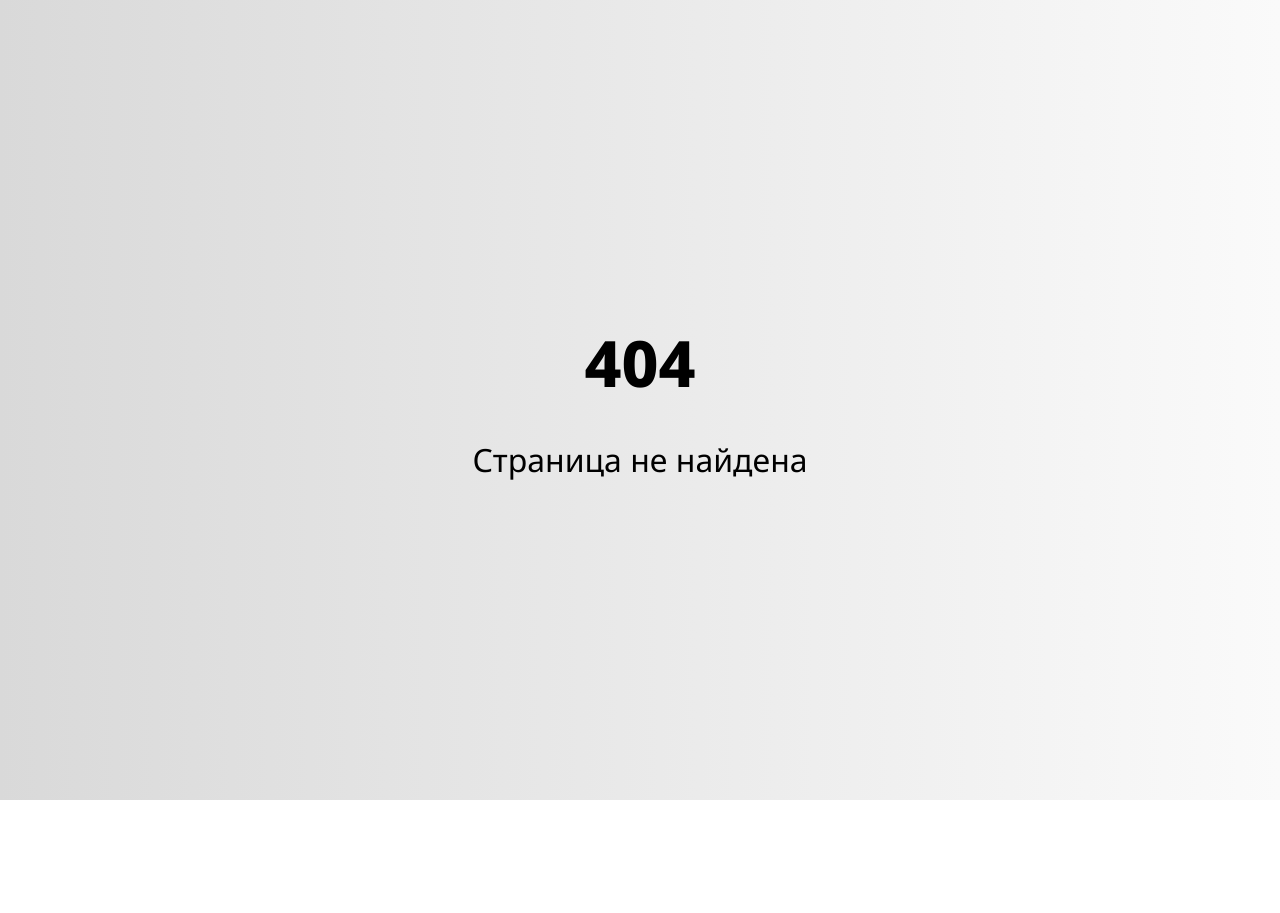
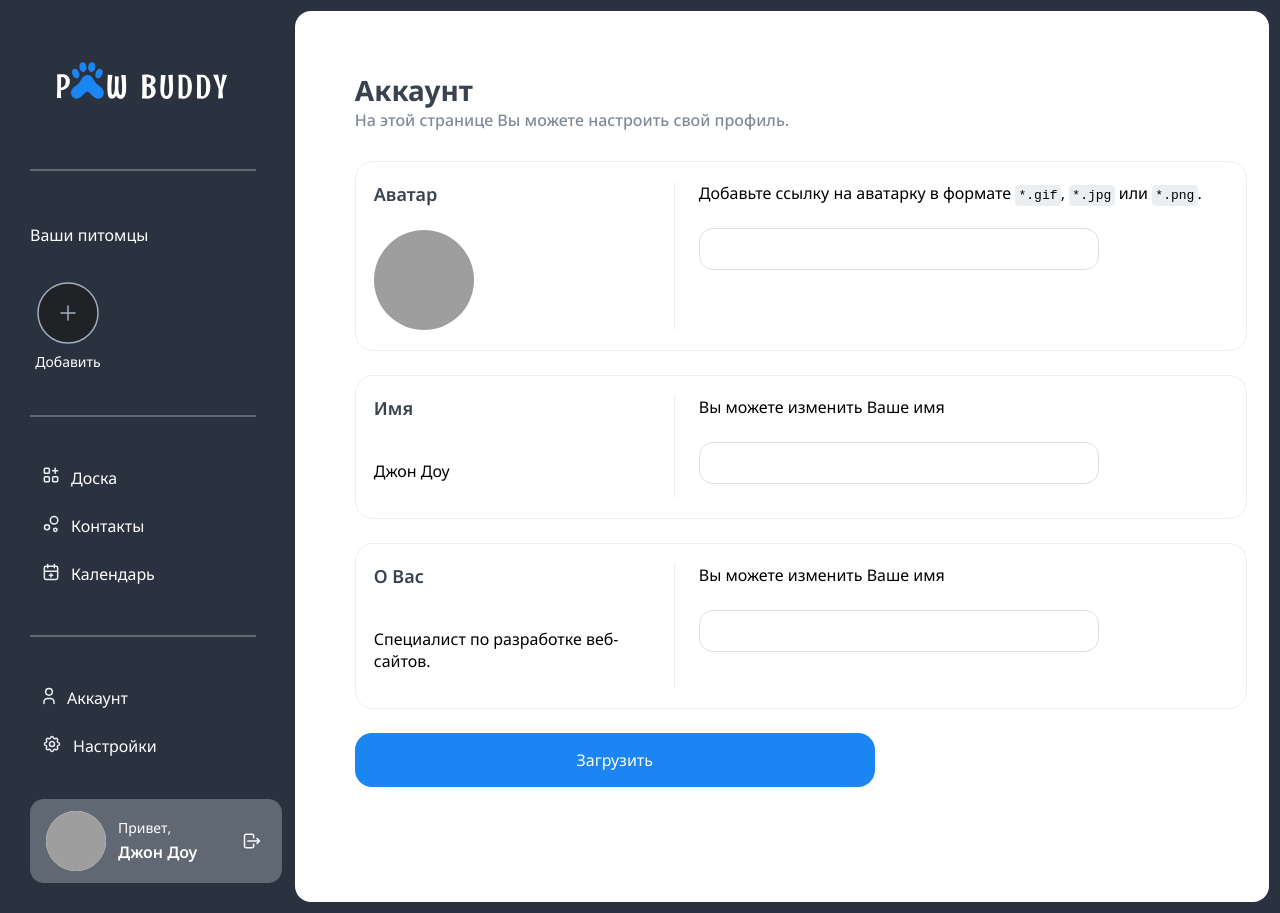
Before and after one commit to Deadend4/petApp, a React app: page /account in a window 1280 px wide. Before the commit this address had no page. Before the commit the page ends 800 px from the top, so only its background shows below. Built offline with nearby package versions, Linux system fonts and the light colour scheme; grey boxes are pictures that could not be loaded.

Commit message:
add account page

```diff
--- a/database/profileDB.json
+++ b/database/profileDB.json
@@ -1,13 +1,12 @@
 {
   "profile": {
     "user": {
-      "id": "1",
-      "name": "John Doe",
+      "id": 1,
+      "name": "Джон Доу",
       "age": 25,
-      "bio": "Hello, I'm John Doe. I like to play video games.",
-      "avatar": "https://sneg.top/uploads/posts/2023-06/1687873080_sneg-top-p-zelenaya-avatarka-diskord-instagram-37.png",
-      "rating": "4.2",
-      "pets": [{}]
+      "bio": "Специалист по разработке веб-сайтов.",
+      "avatar": "https://i.yapx.cc/MwR1U.gif",
+      "rating": 4.2
     }
   }
 }
--- a/src/index.tsx
+++ b/src/index.tsx
@@ -8,6 +8,7 @@ import MainScreenPage from "./router/MainScreenPage";
 import SettingsPage from "./router/SettingsPage";
 import YourPetsPage from "./router/YourPetsPage";
 import CalendarPage from "./router/CalendarPage";
+import AccountPage from "./router/AccountPage";
 
 const containter = document.querySelector("#root");
 const root = createRoot(containter!);
@@ -37,6 +38,10 @@ const router = createBrowserRouter([
         path: "/calendar",
         element: <CalendarPage />,
       },
+      {
+        path: "/account",
+        element: <AccountPage />,
+      },
     ],
   },
 ]);
--- /dev/null
+++ b/src/router/AccountPage/AccountPage.module.scss
@@ -0,0 +1,84 @@
+.accountPage {
+  display: flex;
+  flex-flow: column nowrap;
+  justify-content: space-between;
+  margin: 0 1.875rem;
+  padding: 1.875rem;
+  h2 {
+    font-size: 18px;
+    font-weight: 600;
+    color: var(--grey800);
+    width: 200px;
+    margin: 0;
+  }
+}
+
+.description {
+  margin: 1.875rem 0;
+  h1 {
+    font-size: 28px;
+    font-weight: 700;
+    color: var(--grey800);
+    margin: 0;
+    line-height: 2.375rem;
+  }
+  p {
+    font-size: 16px;
+    font-weight: 500;
+    color: var(--grey600);
+    margin: 0;
+  }
+}
+
+.accountSetting {
+  display: flex;
+  flex-flow: row nowrap;
+  gap: 1.5rem;
+  border: 1px solid var(--grey150);
+  border-radius: 18px;
+  width: 100%;
+  height: 100%;
+  padding: 20px 18px;
+}
+
+.innerSettingBlock {
+  display: flex;
+  flex-flow: column nowrap;
+  gap: 1.5rem;
+  width: 100%;
+  p {
+    margin: 0;
+  }
+  code {
+    background-color: var(--grey150);
+    border-radius: 4px;
+    padding: 0.2rem;
+  }
+}
+.innerDescriptionBlock {
+  display: flex;
+  flex-flow: column nowrap;
+  justify-content: flex-start;
+  gap: 1.5rem;
+  max-width: 300px;
+  width: 100%;
+  border-right: 1px solid var(--grey150);
+}
+
+.uploadImage {
+  display: flex;
+  flex-flow: column nowrap;
+  max-width: 400px;
+  width: 100%;
+  gap: 1.5rem;
+  form {
+    display: flex;
+    flex-flow: column nowrap;
+    gap: 1.5rem;
+  }
+}
+.form {
+  display: flex;
+  flex-flow: column nowrap;
+  gap: 1.5rem;
+}
--- /dev/null
+++ b/src/router/AccountPage/index.tsx
@@ -0,0 +1,78 @@
+import styles from "./AccountPage.module.scss";
+import SetRouterTitle from "../../utils/setRouterTitle";
+import React from "react";
+import Avatar from "../../components/Avatar";
+import {
+  getProfileAvatar,
+  getProfileBio,
+  getProfileName,
+  setProfileAvatar,
+} from "../../utils/parseProfile";
+import { useForm, SubmitHandler } from "react-hook-form";
+import Input from "../../components/Input";
+import Button from "../../components/Button";
+
+type FormValues = {
+  avatar: string;
+  name: string;
+  bio: string;
+};
+export default function AccountPage() {
+  SetRouterTitle("Аккаунт");
+  const name = getProfileName();
+  const avatar = getProfileAvatar();
+  const bio = getProfileBio();
+  const { register, handleSubmit } = useForm<FormValues>();
+  const onSubmit: SubmitHandler<FormValues> = (data) =>
+    setProfileAvatar(data.avatar);
+  return (
+    <div className={styles.accountPage}>
+      <div className={styles.description}>
+        <h1>Аккаунт</h1>
+        <p>На этой странице Вы можете настроить свой профиль.</p>
+      </div>
+      <form onSubmit={handleSubmit(onSubmit)} className={styles.form}>
+        <div className={styles.accountSetting}>
+          <div className={styles.innerDescriptionBlock}>
+            <h2>Аватар</h2>
+            <Avatar src={avatar} alt="Profile avatar" width={100} />
+          </div>
+          <div className={styles.innerSettingBlock}>
+            <p>
+              Добавьте ссылку на аватарку в формате <code>*.gif</code>,{" "}
+              <code>*.jpg</code> или <code>*.png</code>.
+            </p>
+            <div className={styles.uploadImage}>
+              <Input type="text" {...register("avatar")} />
+            </div>
+          </div>
+        </div>
+        <div className={styles.accountSetting}>
+          <div className={styles.innerDescriptionBlock}>
+            <h2>Имя</h2>
+            <p>{name}</p>
+          </div>
+          <div className={styles.innerSettingBlock}>
+            <p>Вы можете изменить Ваше имя</p>
+            <div className={styles.uploadImage}>
+              <Input type="text" {...register("name")} />
+            </div>
+          </div>
+        </div>
+        <div className={styles.accountSetting}>
+          <div className={styles.innerDescriptionBlock}>
+            <h2>О Вас</h2>
+            <p>{bio}</p>
+          </div>
+          <div className={styles.innerSettingBlock}>
+            <p>Вы можете изменить Ваше имя</p>
+            <div className={styles.uploadImage}>
+              <Input type="text" {...register("bio")} />
+            </div>
+          </div>
+        </div>
+        <Button type="submit" isPrimary={true} label={"Загрузить"} />
+      </form>
+    </div>
+  );
+}
--- a/src/router/MainScreenPage/index.tsx
+++ b/src/router/MainScreenPage/index.tsx
@@ -7,6 +7,7 @@ import SideMenuItem from "../../components/SideMenuItem";
 import SideMenuIcon from "../../svg/SideMenu/SideMenuIcon";
 import SetRouterTitle from "../../utils/setRouterTitle";
 import { Link, Outlet } from "react-router-dom";
+import { getProfileName, getProfileAvatar } from "../../utils/parseProfile";
 
 export default function MainScreenPage(): JSX.Element {
   SetRouterTitle("Ваши питомцы");
@@ -45,6 +46,7 @@ export default function MainScreenPage(): JSX.Element {
             <SideMenuItem
               icon={<SideMenuIcon type="account" />}
               title="Аккаунт"
+              link="/account"
             />
             <SideMenuItem
               icon={<SideMenuIcon type="settings" />}
@@ -53,7 +55,12 @@ export default function MainScreenPage(): JSX.Element {
             />
           </div>
 
-          <UserCard />
+          <UserCard
+            user={{
+              title: getProfileName(),
+              src: getProfileAvatar(),
+            }}
+          />
         </div>
         <div className={styles.rightSide}>
           <Outlet />
--- a/src/utils/parseProfile.tsx
+++ b/src/utils/parseProfile.tsx
@@ -1,27 +1,30 @@
-interface ProfileJson {
-  id: string;
-  name: string;
-  age: number;
-  bio: string;
-  avatar: string;
-  rating: number;
+import profile from "../../database/profileDB.json";
+
+export function getProfileName() {
+  return profile.profile.user.name;
 }
-export function getProfileName(profile: ProfileJson) {
-  return profile.name;
+export function getProfileAge() {
+  return profile.profile.user.age;
 }
-export function getProfileAge(profile: ProfileJson) {
-  return profile.age;
+export function getProfileBio() {
+  return profile.profile.user.bio;
 }
-export function getProfileBio(profile: ProfileJson) {
-  return profile.bio;
+export function getProfileAvatar() {
+  return profile.profile.user.avatar;
 }
-export function getProfileAvatar(profile: ProfileJson) {
-  return profile.avatar;
-}
-export function getProfileRating(profile: ProfileJson) {
-  return profile.rating;
+export function getProfileRating() {
+  return profile.profile.user.rating;
 }
 
-export function getProfileId(profile: ProfileJson) {
-  return profile.id;
+export function getProfileId() {
+  return profile.profile.user.id;
 }
+
+export function setProfileAvatar(avatar: string) {
+  fetch("../../database/profileDB.json")
+    .then((responseString) => responseString.json())
+    .then((data) => {
+      avatar = data.name;
+    });
+  profile.profile.user.avatar = avatar;
+}
```
